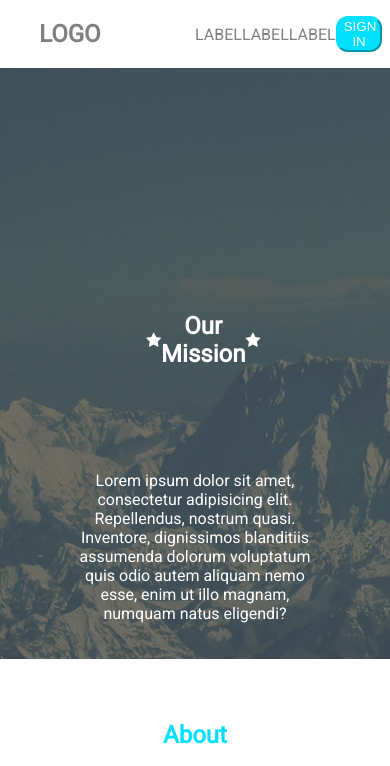
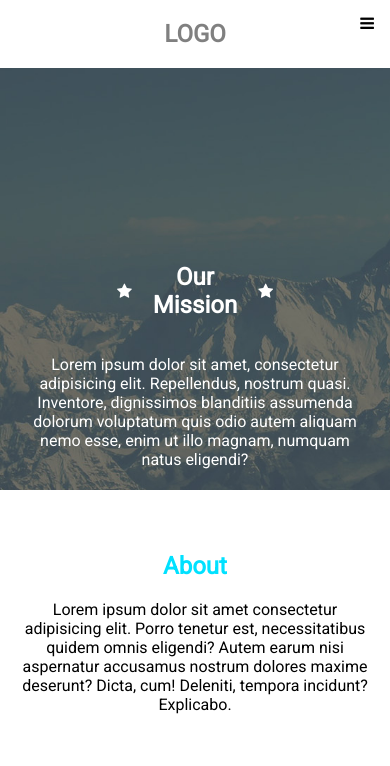
Before and after one commit to cousseaualban/TP-HTML5-SCSS, a plain HTML site: page index.html in a window 390 px wide. Shown: the top 766 px of the page. Drawn offline with Linux system fonts and the light colour scheme.

Commit message:
TP HTML5+SCSS v12

```diff
--- /dev/null
+++ b/burgerMenu.js
@@ -0,0 +1,9 @@
+/* Toggle between showing and hiding the navigation menu links when the user clicks on the hamburger menu / bar icon */
+function myFunction() {
+    var x = document.getElementById("myLinks");
+    if (x.style.display === "block") {
+        x.style.display = "none";
+    } else {
+        x.style.display = "block";
+    }
+}
--- a/index.html
+++ b/index.html
@@ -18,14 +18,20 @@
 <body>
     <!-- Début du header -->
     <header>
-        <nav>
+            <nav class="myNav">
                 <h1>LOGO</h1>
+                <div id="myLinks">
                     <ul>
                         <li><a>LABEL</a></li>
                         <li><a>LABEL</a></li>
                         <li><a>LABEL</a></li>
                         <button>SIGN IN</button>
                     </ul>
+                </div>
+                <!-- "Hamburger menu" / "Bar icon" to toggle the navigation links -->
+                <a href="javascript:void(0);" class="icon" onclick="myFunction()">
+                    <i class="fa fa-bars"></i>
+                </a>
             </nav>
     </header>
 
@@ -116,6 +122,7 @@
         </div>
     </footer>
     <!-- Fin du footer -->
+    <script src="./burgerMenu.js"></script>
 </body>
 
 </html>
--- a/sass/_footer.scss
+++ b/sass/_footer.scss
@@ -37,6 +37,11 @@
                     display: flex;
                     flex-direction: column;
                 }
+
+                // Responsive téléphone
+                @media (max-width: 425px){
+                    width: 40%;
+                }
             }
 
             .icons {
@@ -57,6 +62,10 @@
                     text-align: center;
                 }
 
+                // Responsive téléphone
+                @media (max-width: 425px) {
+                    width: 40%;
+                }
             }
         }
 
--- a/sass/_header.scss
+++ b/sass/_header.scss
@@ -1,35 +1,75 @@
-@mixin header{
-        nav {
+@mixin header {
+
+    .myNav {
+        position: relative;
         width: 80%;
         margin: auto;
         display: flex;
         justify-content: space-between;
+        align-items: center;
         color: $navColor;
 
+        // Responsive mobile
+        @media (max-width: 768px) {
+            width: 100%;
+            display: flex;
+            flex-direction: column;
+        }
+
+        #myLinks {
+            width: 40%;
+
+            // Responsive mobile
+            @media (max-width: 768px) {
+                width: 20%;
+                display: none;
+            }
+
             ul {
-                width: 20%;
                 display: flex;
                 justify-content: space-between;
-                align-items: center;
                 list-style-type: none;
 
-                    // Responsive tablette
-                    @media (max-width: 992px){
-                        width: 40%;
+                //Responsive mobile
+                @media (max-width: 768px) {
+                    display: flex;
+                    flex-direction: column;
+                }
             }
 
-                    // Responsive mobile
-                    @media (max-width: 768px){
-                        width: 50%;
-                    }
-
-                button{
-                    width: 30%;
+            button {
+                width: 15%;
                 background-color: $secondColor;
                 color: $thirdColor;
                 border-radius: 12px;
                 border-color: $secondColor;
+
+                @media (max-width: 768px) {
+                    width: 70%;
                 }
             }
         }
     }
+
+    /* Style navigation menu links */
+    .myNav a {
+        // Responsive mobile
+        @media (max-width: 768px) {
+            padding: 14px 16px;
+            display: block;
+        }
+    }
+
+    /* Style the hamburger menu */
+    .myNav a.icon {
+        display: none;
+        color: black;
+
+        @media only screen and (max-width: 768px) {
+            display: block;
+            position: absolute;
+            right: 0;
+            top: 0;
+        }
+    }
+}
--- a/sass/_hero.scss
+++ b/sass/_hero.scss
@@ -9,6 +9,11 @@
     // Responsive mobile
     @media (max-width: 768px) {
         height: 70vh;
+    }
+
+    // Responsive téléphone
+    @media (max-width: 425px){
+        height: 50vh;
     }
 
     .title {
@@ -31,6 +36,12 @@
             width: 25%;
             padding-top: 40%;
         }
+
+        // Responsive téléphone
+        @media (max-width: 425px){
+            width: 40%;
+            padding-top: 45%;
+        }
     }
 
     p {
@@ -38,5 +49,10 @@
         text-align: center;
         color: $thirdColor;
         padding-bottom: 5%;
+
+        // Responsive téléphone
+        @media (max-width: 425px){
+            width: 90%;
+        }
     }
 }
--- a/sass/_section2.scss
+++ b/sass/_section2.scss
@@ -8,4 +8,9 @@
     h2 {
         color: $secondColor;
     }
+
+    // Responsive téléphone
+    @media (max-width: 425px){
+        width: 90%;
+    }
 }
--- a/sass/_section3.scss
+++ b/sass/_section3.scss
@@ -55,5 +55,10 @@
         @media (max-width: 768px) {
             width: 15%;
         }
+
+        // Responsive téléphone
+        @media (max-width: 425px){
+            width: 25%;
+        }
     }
 }
```
Also changed, not shown: style.css, 1 other file. Lines whose indentation alone changed are shown as unchanged.
